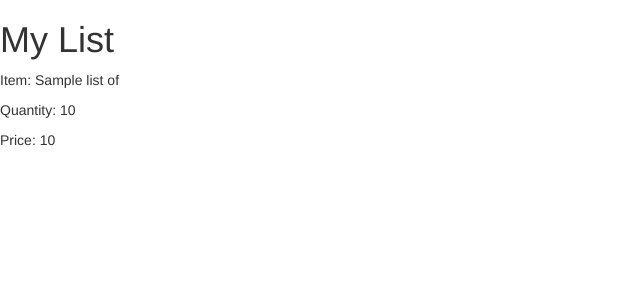
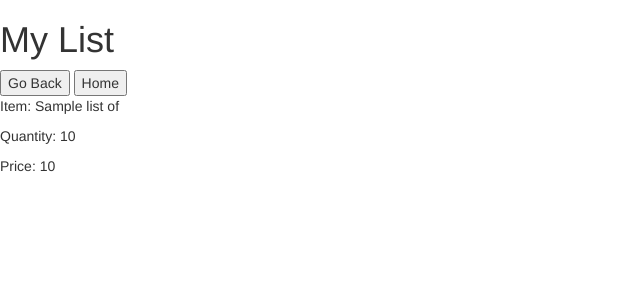
Before and after one commit to oliviaclyde/grocery, a Flask app: template templates/formReturn.html in a window 1280 px wide. Shown: the top 300 px of the page, without its empty margins (0-640 px from the left). Run offline with Flask 2, Linux system fonts and the light colour scheme; the template is opened without the code that fills it: most values are stand-ins (such as "Sample title", 1, 10 or a date in 2020); parts of the project's set-up code (start-up, migrations or seed data) failed here and were passed over; some libraries are stand-ins or nearby versions.

Commit message:
inital cut of go back and home buttons

```diff
--- a/templates/formReturn.html
+++ b/templates/formReturn.html
@@ -2,6 +2,8 @@
 {% block title %}My List{% endblock %}
 {% block header %}My List{% endblock %}
 {% block content %}
+    <input type="button" onclick="window.history.back()" value="Go Back"/>
+    <input type="button" href="/" value="Home"/>
     {% for _ in listOfItems %}
     <card>
         <p>Item: {{ _.name }}</p>
```
